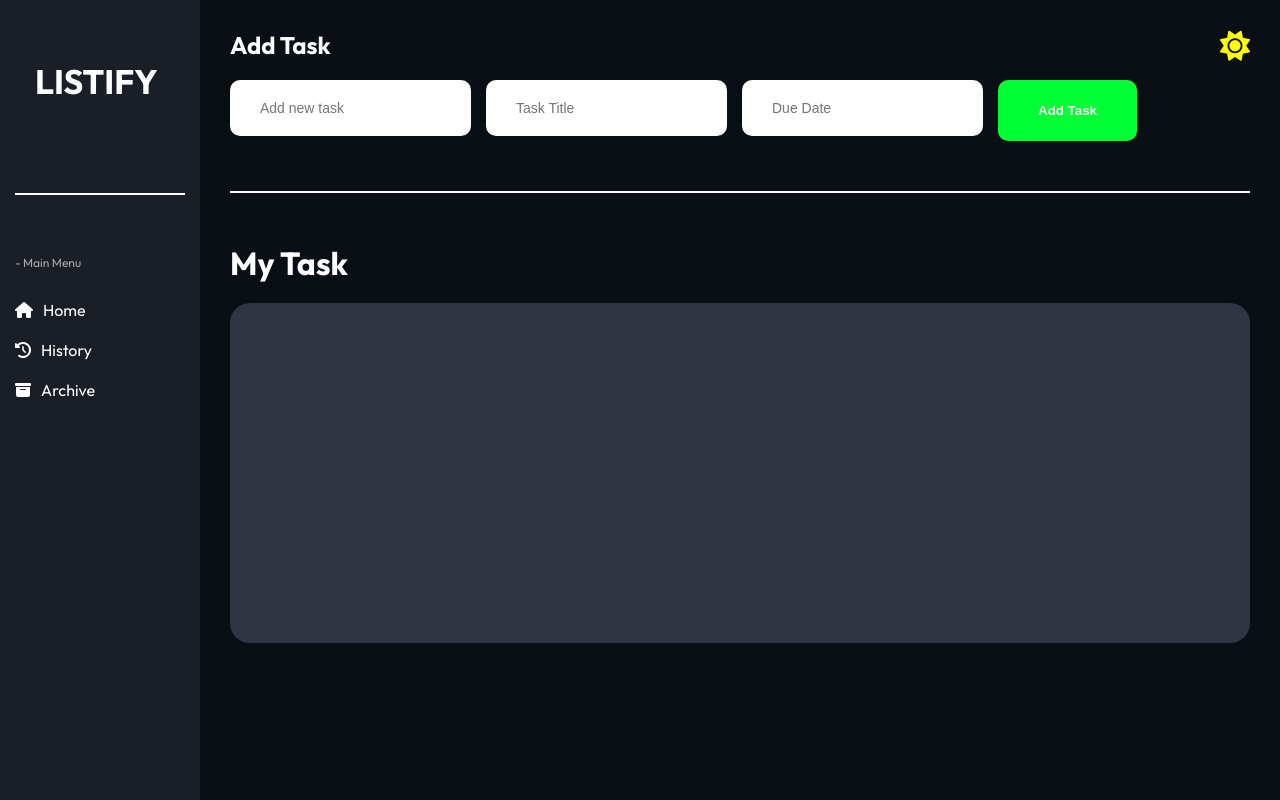
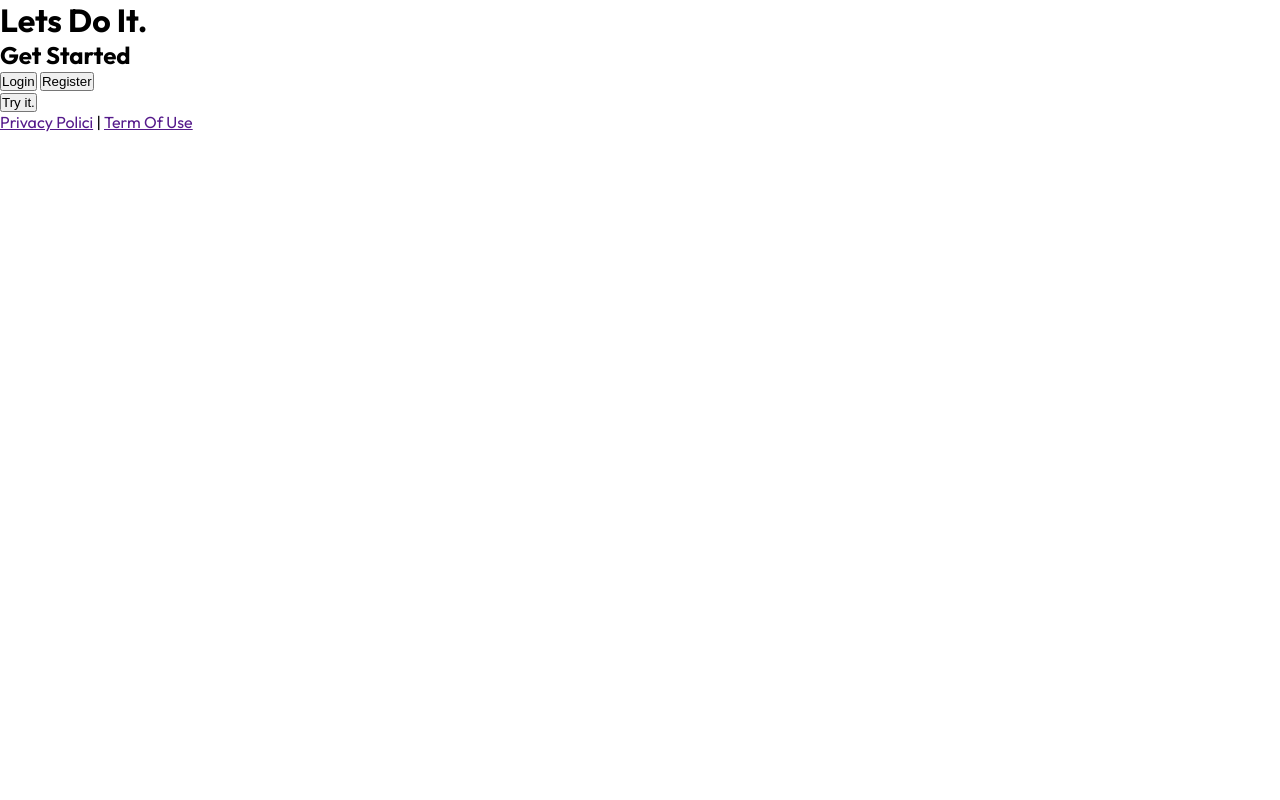
Before and after one commit to Ouxvre/Listify, a PHP site: page / in a window 1280 px wide. Run offline with PHP 8.4, Linux system fonts and the light colour scheme.

Commit message:
banyak perubahan

```diff
--- a/public/index.html
+++ b/public/index.html
@@ -1,60 +1,50 @@
 <!DOCTYPE html>
 <html lang="en">
-
 <head>
     <meta charset="UTF-8">
     <meta name="viewport" content="width=device-width, initial-scale=1.0">
-    <title>Document</title>
-    <link rel="stylesheet" href="assets/css/index.css">
+    <title>Listify</title>
 
-    <link rel="stylesheet" href="https://cdnjs.cloudflare.com/ajax/libs/font-awesome/6.5.0/css/all.min.css">
+    <!-- font google -->
     <link href="https://fonts.googleapis.com/css2?family=Roboto:wght@400;500;700&display=swap" rel="stylesheet" />
+
+
+    <style>
+        @import url("https://fonts.googleapis.com/css2?family=Outfit:wght@100..900&display=swap");
+
+        * {
+            margin: 0;
+            padding: 0;
+            box-sizing: border-box;
+        }
+
+        body {
+            font-family: "Outfit";
+        }
+    </style>
 </head>
+<body>
+    <div class="left">
+        <h1>Lets Do It.</h1>
+    </div>
 
-<body>
-    <div class="sidebar">
-        <div class="logo">LISTIFY</div>
+    <div class="right">
+        <h2>Get Started</h2>
 
-        <hr class="garis-putih-sidebar"></hr>
+        <div class="btn-login">
+            <button>Login</button>
+            <button>Register</button>
+        </div>
 
-        <nav class="nav-menu">
-          <span class="menu-title">- Main Menu</span>
-          <a href="#" class="nav-item"><i class="fas fa-home"></i> Home</a>
-          <a href="#" class="nav-item"><i class="fas fa-clock-rotate-left"></i> History</a>
-          <a href="#" class="nav-item"><i class="fas fa-box-archive"></i> Archive</a>
-        </nav>
-      </div>
+        <div class="try">
+            <button>Try it.</button>
+        </div>
 
-      <div class="main-content">
-
-        <div class="add-task-section">
-            <h2>Add Task</h2>
-            <div class="task-inputs">
-              <input type="text" placeholder="Add new task">
-              <input type="text" placeholder="Task Title">
-              <input type="text" placeholder="Due Date">
-              <button class="add-btn">Add Task</button>
-            </div>
-          </div>
-
-          <hr class="garis-putih"></hr>
-
-        <div class="task-section">
-            <div class="task-header">
-              <h2>My Task</h2>
-            </div>
-            <div class="task-container">
-              <!-- Tempat tugas akan ditampilkan -->
-            </div>
-          </div>
-
-          <button id="toggle-theme" class="theme-toggle">
-            <i class="fas fa-sun"></i>
-          </button>
-
-      </div>
-
-      <div class="footer"></div>
+        <footer>
+            <a href="">Privacy Polici</a>
+            <span>|</span>
+            <a href="">Term Of Use</a>
+        </footer>
+    </div>
 </body>
-<script src="js/index.js"></script>
 </html>
```
Also changed, not shown: public/dashboard.php (deleted, +0 -12 lines), public/main.php (added, +60 -0 lines), public/assets/css/main.css, public/js/main.js (renamed from public/js/index.js).
